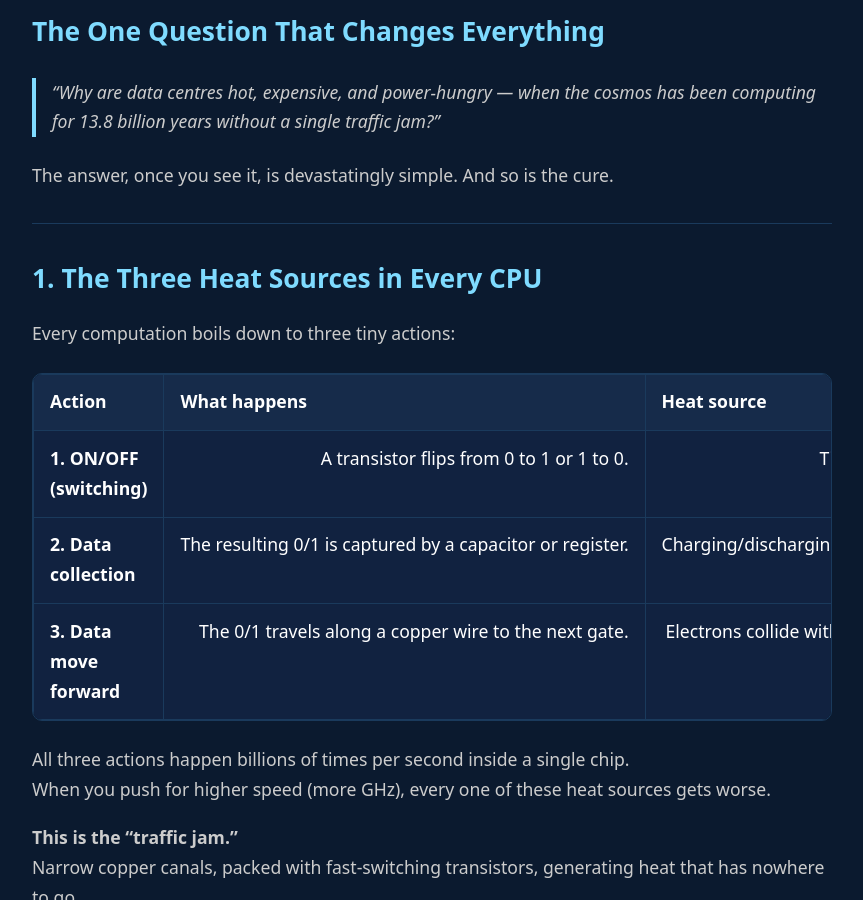
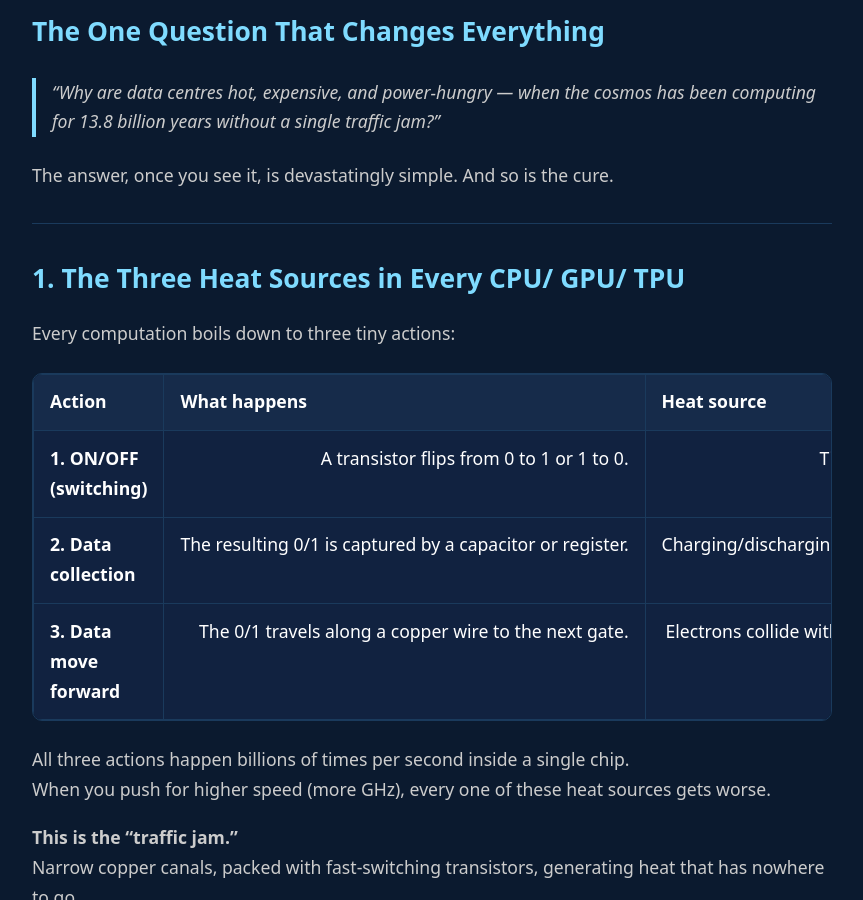
Before and after one commit to justicephysics/humanos2.0, a Jekyll site: the page built from simple-engineering-vision.md, in a window 1280 px wide and 900 px high, scrolled down 1819 px. Shown: the whole window, without its empty margins (208-1071 px from the left). Built offline with Jekyll 4.4.1, drawn with Linux system fonts in a browser that asks for light colours; our own code applies the rules of GitHub Pages for plain Markdown files.

Commit message:
Update simple-engineering-vision.md

```diff
--- a/simple-engineering-vision.md
+++ b/simple-engineering-vision.md
@@ -30,7 +30,7 @@ The answer, once you see it, is devastatingly simple. And so is the cure.
 
 ---
 
-## 1. The Three Heat Sources in Every CPU
+## 1. The Three Heat Sources in Every CPU/ GPU/ TPU
 
 Every computation boils down to three tiny actions:
 
```
